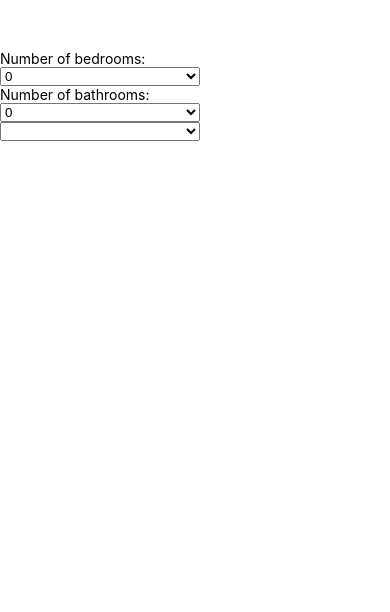
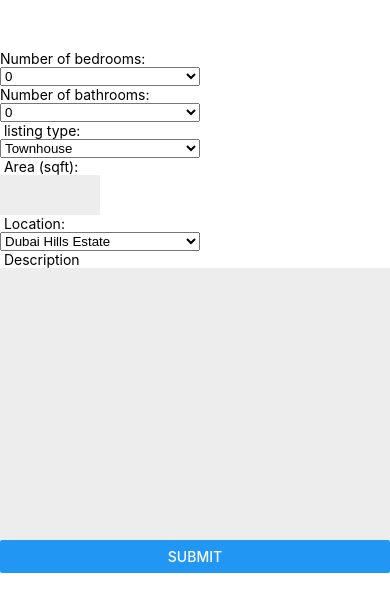
Before and after one commit to zeina99/Real-Estate-Price-Prediction-App, a React Native app: screen / in a window 390 px wide. Shown: the top 612 px of the page. Built offline with nearby package versions, Linux system fonts and the light colour scheme.

Commit message:
added all necessary user inputs

```diff
--- a/App.tsx
+++ b/App.tsx
@@ -5,22 +5,30 @@ import {
   Text,
   TextInput,
   View,
-  NativeSyntheticEvent,
-  TextInputChangeEventData,
+  Button,
+  ScrollView,
 } from "react-native";
 
-import { Asset, useAssets } from "expo-asset";
+import { Asset } from "expo-asset";
 import PickerWrapper from "./components/PickerWrapper";
 // import * as FileSystem from "expo-file-system";
 const numOfBedrooms: string[] = ["0", "1", "2", "3", "4", "5", "6", "7"];
 const numOfBathrooms: string[] = ["0", "1", "2", "3", "4", "5", "6", "7"];
 
 export default function App() {
+  // Picker States
   const [selectedNumBedrooms, setSelectedNumBedrooms] = useState("");
   const [selectedNumBathrooms, setSelectedNumBathrooms] = useState("");
   const [selectedListingType, setSelectedListingType] = useState("");
+  const [selectedLocation, setSelectedLocation] = useState("");
 
+  // state to store and render text fetched from txt files
+  const [location, setLocation] = useState<string[]>([]);
   const [listingType, setListingType] = useState<string[]>([]);
+
+  // textinnput state
+  const [number, onChangeNumber] = useState("");
+  const [description, setDescription] = useState("");
   // TextInput things..
   // const [text, setText] = useState("");
 
@@ -31,62 +39,49 @@ export default function App() {
   //   setText(value);
   // };
 
-  // async function fetchText(file_path: string) {
-  //   const item = Asset.fromModule(require(file_path));
-  //   let text;
-  //   try {
-  //     let textresponse = await fetch(item.uri);
-  //     text = await textresponse.text();
-  //   } catch (error) {
-  //     console.error(error);
-  //   }
-  //   return text;
-  // }
-  // useEffect(() => {
-  //   fetchText("./assets/textfiles/listing_type.txt");
-  // }, []);
-
+  const handleSubmit = (pressEvent) => {
+    //
+  };
+  const text_files = {
+    listing_type: require("./assets/textfiles/listing_type.txt"),
+    location: require("./assets/textfiles/location.txt"),
+  };
+  // TODO: could be changed to a reducer
   const addArrayItemsToState = (arrayItems: string[], state: string) => {
     switch (state) {
       case "listingType":
         setListingType([...listingType, ...arrayItems]);
         break;
 
+      case "location":
+        setLocation([...location, ...arrayItems]);
+        break;
       default:
         break;
     }
   };
-  async function fetchText() {
-    const item = Asset.fromModule(
-      require("./assets/textfiles/listing_type.txt")
-    );
+  async function fetchText(require_module: any) {
+    const item = Asset.fromModule(require_module);
     let textresponse = await fetch(item.uri);
     let text = await textresponse.text();
 
     let textArray = text.split("\n");
-    addArrayItemsToState(textArray, "listingType");
+    return textArray;
   }
   useEffect(() => {
-    fetchText();
+    const listing_type_textArray = fetchText(text_files.listing_type);
+    listing_type_textArray.then((listing_type_textArray) => {
+      addArrayItemsToState(listing_type_textArray, "listingType");
+    });
+
+    const location_textArray = fetchText(text_files.location);
+    location_textArray.then((location_textArray) =>
+      addArrayItemsToState(location_textArray, "location")
+    );
   }, []);
 
-  // readListingTypeContent();
-  // listing type
-  //   TODO: output unique listing types to a file
-  //         read them into the app and display into dropdown list
-  // bedrooms - done
-  // bathrooms - done
-  // area
-  //   TODO: let the user input their number?? or we can set a max and min according to our data model
-  // price
-  //    TODO: just let them input their number? I guess
-  // location
-  //   TODO: output unique locations to a file
-  //         read them into the app and display into dropdown list
-  // description
-  //    TODO: find large textinput , will see
   return (
-    <View style={styles.container}>
+    <ScrollView style={styles.container}>
       <Text>Number of bedrooms: </Text>
 
       <PickerWrapper
@@ -100,13 +95,39 @@ export default function App() {
         selectedPickerItem={selectedNumBedrooms}
         setSelectedPicketItem={setSelectedNumBedrooms}
       />
+      <Text> listing type: </Text>
       <PickerWrapper
         pickerItems={listingType}
         selectedPickerItem={selectedListingType}
         setSelectedPicketItem={setSelectedListingType}
       />
+      <Text> Area (sqft): </Text>
+      <TextInput
+        style={styles.textinput}
+        onChangeText={onChangeNumber}
+        value={number}
+        keyboardType="numeric"
+      />
+      <Text> Location: </Text>
+
+      <PickerWrapper
+        pickerItems={location}
+        selectedPickerItem={selectedLocation}
+        setSelectedPicketItem={setSelectedLocation}
+      />
+      <Text> Description</Text>
+
+      <TextInput
+        style={styles.multilineTextInput}
+        multiline
+        numberOfLines={16}
+        onChangeText={setDescription}
+        value={description}
+      />
       <StatusBar style="auto" />
-    </View>
+
+      <Button title="Submit" onPress={handleSubmit} />
+    </ScrollView>
   );
 }
 
@@ -120,10 +141,13 @@ const styles = StyleSheet.create({
     // justifyContent: "center",
   },
   textinput: {
-    height: 60,
+    height: 40,
     backgroundColor: "#ededed",
     width: 100,
     padding: 10,
+  },
+  multilineTextInput: {
+    backgroundColor: "#ededed",
   },
   picker: {
     width: 200,
--- a/package.json
+++ b/package.json
@@ -14,6 +14,7 @@
     "expo-file-system": "~11.1.3",
     "expo-status-bar": "~1.0.4",
     "react": "16.13.1",
+    "react-devtools": "^4.14.0",
     "react-dom": "16.13.1",
     "react-native": "https://github.com/expo/react-native/archive/sdk-42.0.0.tar.gz",
     "react-native-web": "~0.13.12"
```
Also changed, not shown: assets/textfiles/listing_type.txt, assets/textfiles/location.txt (added), 2 other files (tests, documents, lock files or other folders).
